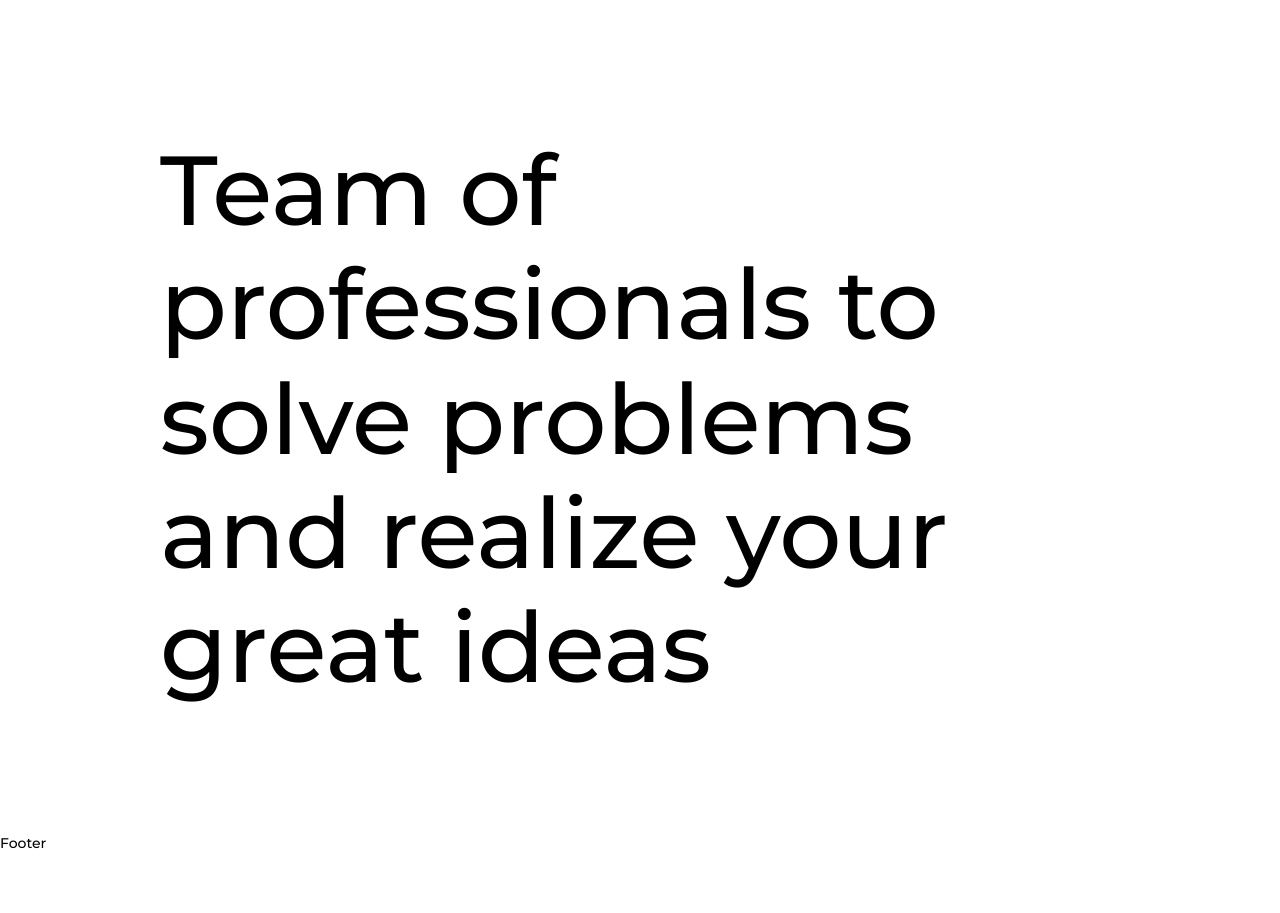
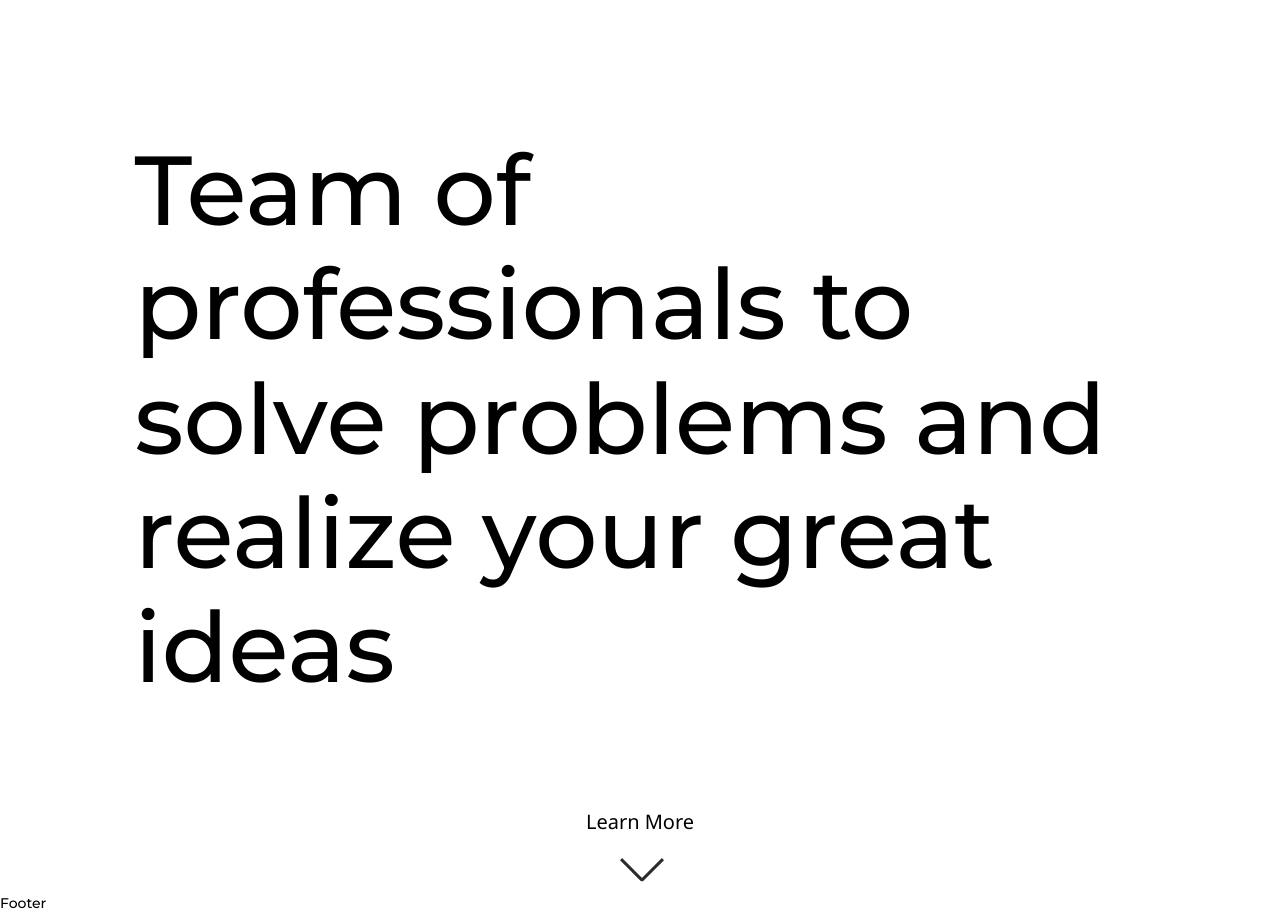
Before and after one commit to antonMandrichenko/company, a Next.js app: page / in a window 1280 px wide. Shown: the part 300-1213 px from the top of the page. Before the commit the page ends 1153 px from the top, so only its background shows below. Built offline with nearby package versions, Linux system fonts and the light colour scheme.

Commit message:
Added learnMore component

```diff
--- /dev/null
+++ b/components/Home/LearnMore.tsx
@@ -0,0 +1,77 @@
+import React from "react";
+import clsx from "clsx";
+import Typography from "@material-ui/core/Typography";
+import { makeStyles, createStyles } from "@material-ui/core";
+
+const useStyles = makeStyles(() =>
+  createStyles({
+    root: {
+      display: "block",
+      textAlign: "center",
+    },
+    arrow: {
+      opacity: 0,
+      position: "absolute",
+      left: "49%",
+      top: 20,
+      transformOrigin: "0 50%",
+      transform: "translate3d(-50%, -50%, 0)",
+      "&:before, &:after": {
+        content: '""',
+        background: "black",
+        display: "block",
+        height: 3,
+        position: "absolute",
+        top: 0,
+        left: 0,
+        width: 30,
+      },
+      "&:before": {
+        transform: "rotate(45deg) translateX(-23%)",
+        transformOrigin: "top left",
+      },
+      "&:after": {
+        transform: "rotate(-45deg) translateX(23%)",
+        transformOrigin: "top right",
+      },
+    },
+    arrowFirst: {
+      animation: "$arrow-movement 2s ease-in-out infinite",
+    },
+    arrowSecond: {
+      animation: "$arrow-movement 2s 1s ease-in-out infinite",
+    },
+    box: {
+      marginTop: "1rem",
+      position: "relative",
+      height: 40
+    },
+    "@keyframes arrow-movement": {
+      "0%": {
+        opacity: 0,
+        top: "0",
+      },
+      "70%": {
+        opacity: 1,
+      },
+      "100%": {
+        opacity: 0,
+      },
+    },
+  })
+);
+
+export default function LearnMore() {
+  const classes = useStyles();
+  return (
+    <React.Fragment>
+      <Typography variant="body1" className={classes.root}>
+        Learn More
+      </Typography>{" "}
+      <div className={classes.box}>
+        <div className={clsx(classes.arrow, classes.arrowFirst)}></div>
+        <div className={clsx(classes.arrow, classes.arrowSecond)}></div>
+      </div>
+    </React.Fragment>
+  );
+}
--- a/components/MainTitle.tsx
+++ b/components/Home/MainTitle.tsx
@@ -6,15 +6,15 @@ const useStyles = makeStyles((theme: Theme) =>
   createStyles({
     root: {
       display: "block",
-      width: "75%",
-      margin: "10% auto",
+      width: "79%",
+      margin: "10% auto 8%",
       [theme.breakpoints.down("md")]: {
         fontSize: 80,
-        margin: "15% auto",
+        margin: "14% auto",
       },
       [theme.breakpoints.down("sm")]: {
         fontSize: 75,
-        margin: "17% auto",
+        margin: "15% auto 12%",
       },
       [theme.breakpoints.down("xs")]: {
         width: "85%",
--- a/components/theme.tsx
+++ b/components/theme.tsx
@@ -29,6 +29,10 @@ const theme = createMuiTheme({
     h1: {
       fontSize: 98,
     },
+    body1: {
+      fontSize: 20,
+      fontFamily: "Noto Sans"
+    }
   },
 });
 
--- a/package.json
+++ b/package.json
@@ -7,7 +7,7 @@
     "@material-ui/core": "latest",
     "@material-ui/icons": "^4.9.1",
     "@types/uuid": "^7.0.2",
-    "clsx": "latest",
+    "clsx": "^1.1.0",
     "next": "latest",
     "next-images": "^1.4.0",
     "react": "latest",
--- a/pages/index.tsx
+++ b/pages/index.tsx
@@ -1,11 +1,13 @@
 import React from "react";
-import MainTitle from "../components/MainTitle";
+import MainTitle from "../components/Home/MainTitle";
 import Layer from "../components/Layer";
+import LearnMore from "../components/Home/LearnMore";
 
 export default function Index() {
   return (
     <Layer>
       <MainTitle />
+      <LearnMore />
     </Layer>
   );
 }
```
Also changed, not shown: 1 other file (tests, documents, lock files or other folders).
